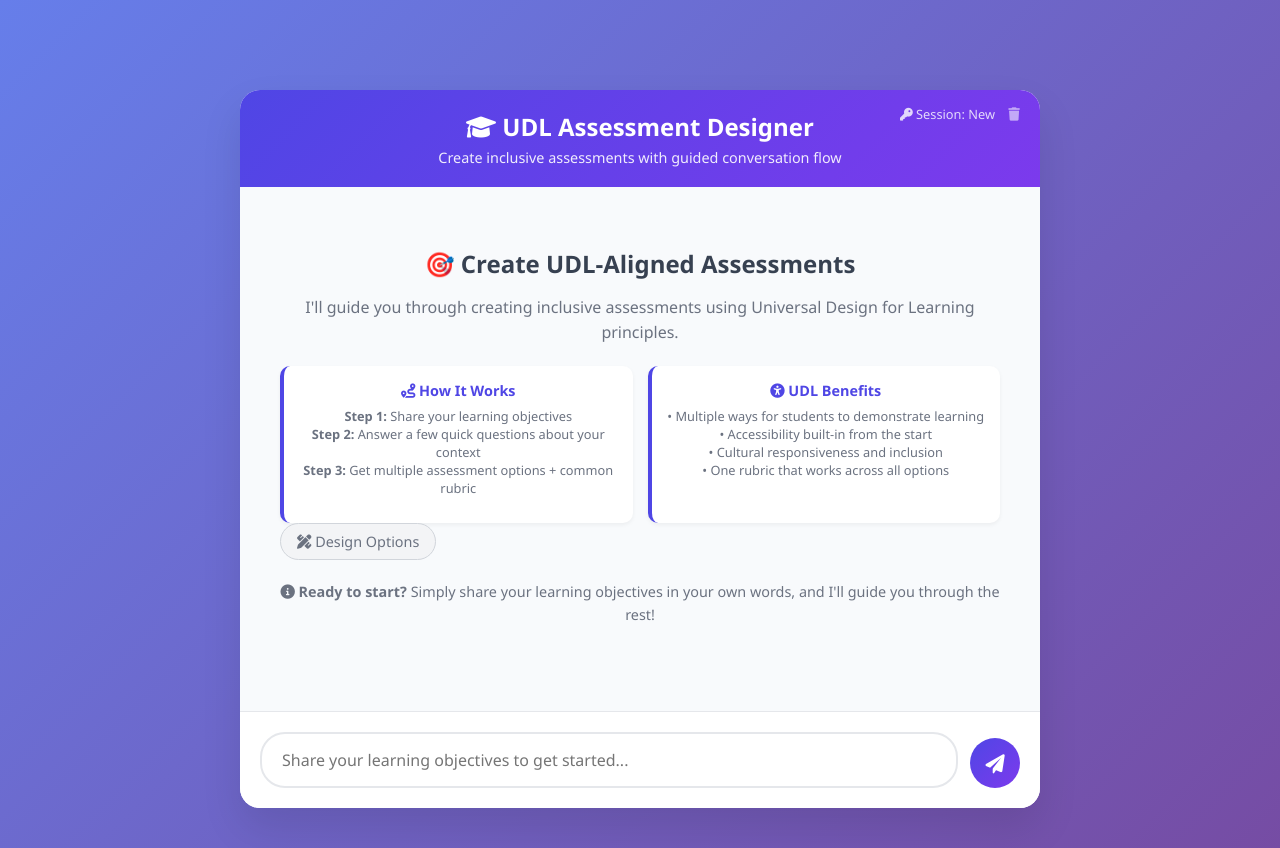
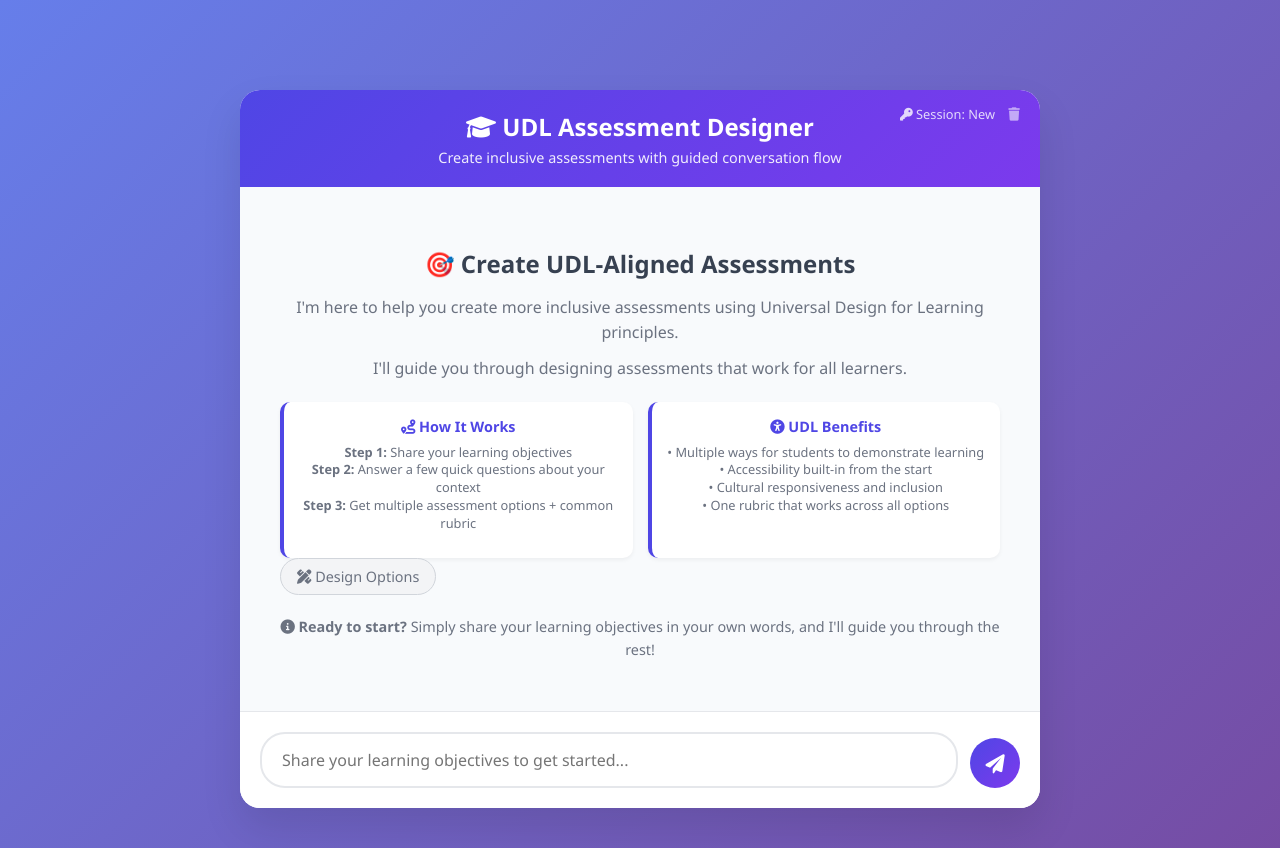
Before and after one commit to alikhanyessaly/udl-assessment-chatbot, a Flask app: page / in a window 1280 px wide. Shown: the top 848 px of the page. Run offline with Flask 3, Linux system fonts and the light colour scheme.

Commit message:
Update welcome message to reflect single design purpose
- Removed reference to 'two main ways'
- Updated message to focus on designing assessments that work for all learners
- Applied changes to both main welcome message and clearSession function
- Maintains focus on the core assessment design workflow

```diff
--- a/templates/index.html
+++ b/templates/index.html
@@ -435,7 +435,8 @@
         <div class="chat-messages" id="chatMessages">
             <div class="welcome-message">
                 <h2>🎯 Create UDL-Aligned Assessments</h2>
-                <p>I'll guide you through creating inclusive assessments using Universal Design for Learning principles.</p>
+                <p>I'm here to help you create more inclusive assessments using Universal Design for Learning principles.</p>
+                <p>I'll guide you through designing assessments that work for all learners.</p>
 
                 <div class="udl-principles">
                     <div class="principle-card">
@@ -675,7 +676,8 @@
                 chatMessages.innerHTML = `
                     <div class="welcome-message">
                         <h2>🎯 Create UDL-Aligned Assessments</h2>
-                        <p>I'll guide you through creating inclusive assessments using Universal Design for Learning principles.</p>
+                        <p>I'm here to help you create more inclusive assessments using Universal Design for Learning principles.</p>
+                        <p>I'll guide you through designing assessments that work for all learners.</p>
 
                         <div class="udl-principles">
                             <div class="principle-card">
```
